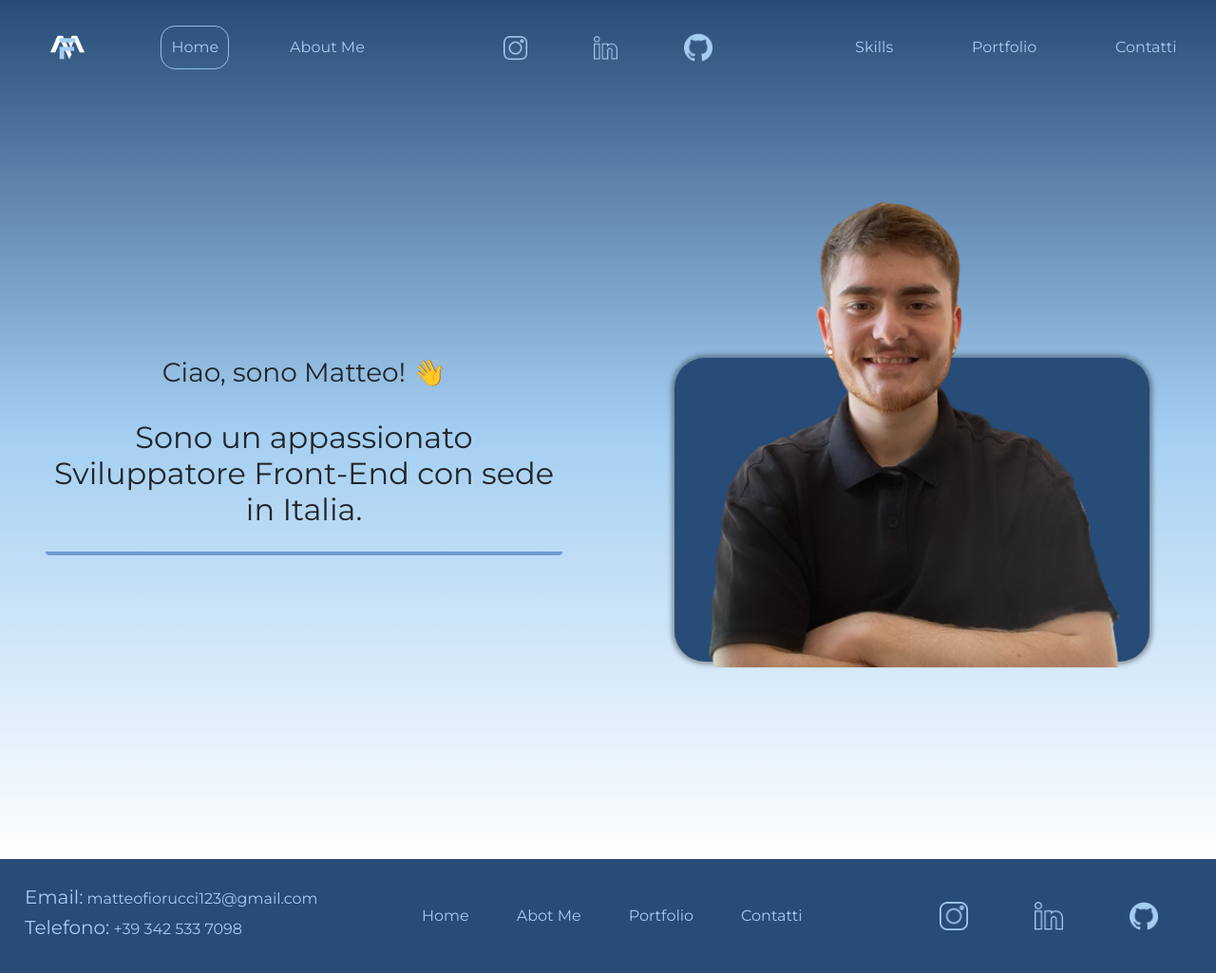
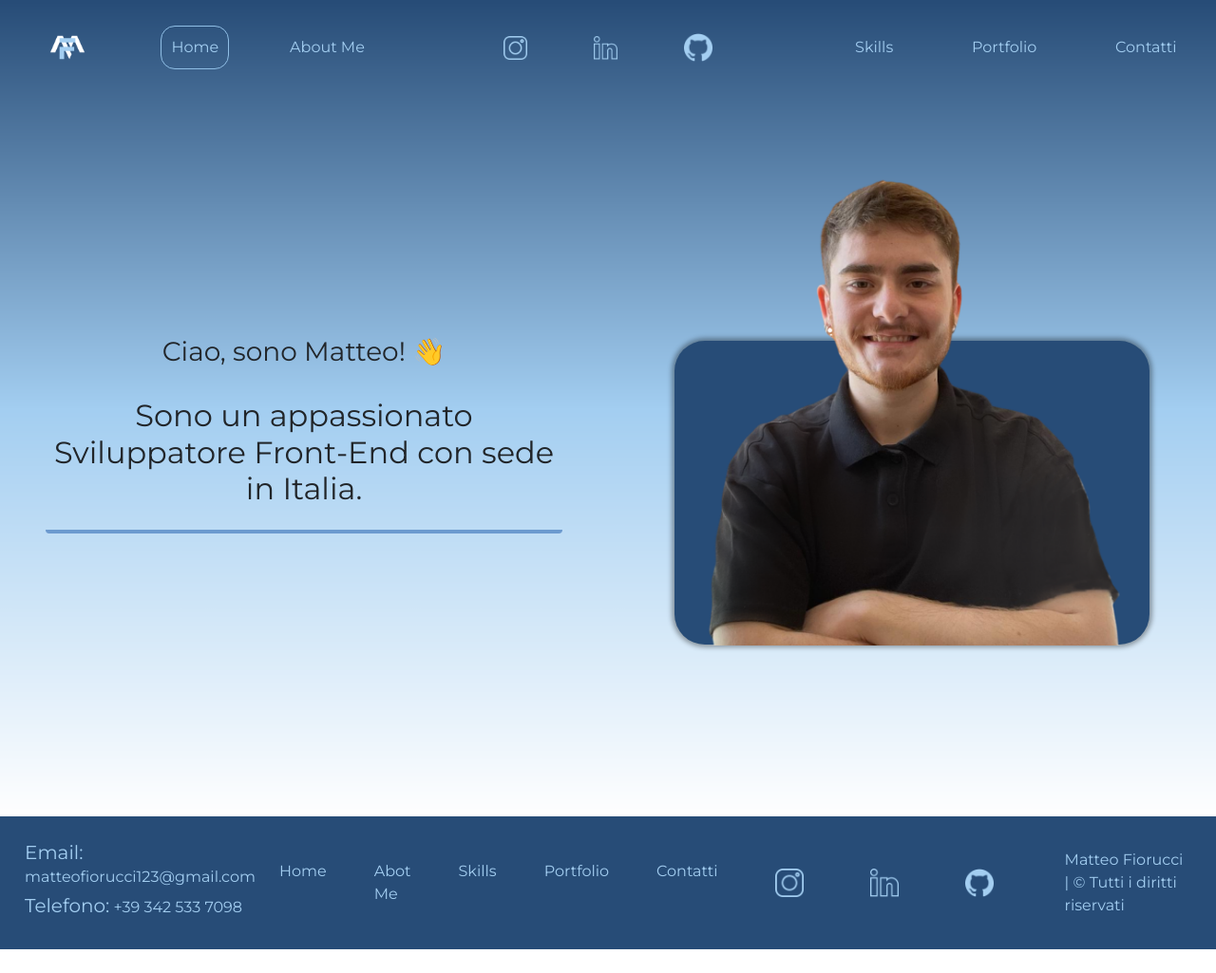
Before and after one commit to MatteoFiorucci/Portfolio, a plain HTML site: page index.html in a window 1280 px wide. Shown: the whole page at 95% size. After the commit the page ends 1000 px from the top, so only its background shows below. Drawn offline with nearby package versions, Linux system fonts and the light colour scheme.

Commit message:
added skills and © on footer

```diff
--- a/assets/sass/style.scss
+++ b/assets/sass/style.scss
@@ -30,7 +30,7 @@
 
       overflow: hidden;
       position: relative;
-      height: 905px !important;
+      height: 860px !important;
       display: flex;
       height: 100%;
       width: 100%;
--- a/index.html
+++ b/index.html
@@ -200,6 +200,13 @@
         <div>
           <a
             class="m-4 text-primary text-decoration-none button_2 middle"
+            href="/skills/"
+            >Skills</a
+          >
+        </div>
+        <div>
+          <a
+            class="m-4 text-primary text-decoration-none button_2 middle"
             href="/portfolio/"
             >Portfolio</a
           >
@@ -239,6 +246,12 @@
           <img width="30" src="/assets/img/github.png" alt="Github" />
         </a>
       </section>
+
+      <section class="d-flex justify-content-center m-4">
+        <p class="m-0">
+          Matteo Fiorucci | © Tutti i diritti riservati
+        </p>
+      </section>
     </footer>
     <script
       src="https://cdn.jsdelivr.net/npm/bootstrap@5.3.2/dist/js/bootstrap.bundle.min.js"
```
Also changed, not shown: about_me/index.html (+12 -0 lines), contacts/index.html (+12 -0 lines), portfolio/index.html (+12 -0 lines), skills/index.html (+12 -0 lines), assets/css/style.css.
